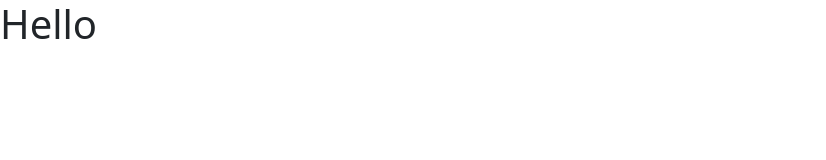
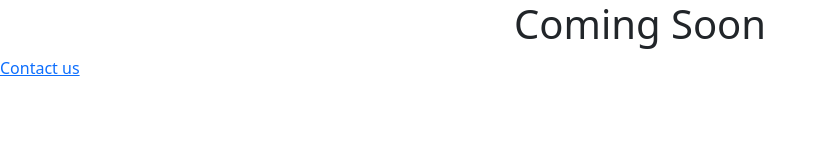
Before and after one commit to tmklabs/betmyfood, a website: page index.html in a window 1280 px wide. Shown: the whole page, without its empty margins (0-826 px from the left). Drawn offline with nearby package versions, Linux system fonts and the light colour scheme.

Commit message:
updated index page and setup on README.md

```diff
--- a/index.html
+++ b/index.html
@@ -3,11 +3,12 @@
 <head>
     <meta charset="UTF-8">
     <meta name="viewport" content="width=device-width, initial-scale=1.0">
-    <title>Document</title>
+    <title>betMyFood</title>
     <link href="node_modules\bootstrap\dist\css\bootstrap.min.css" rel="stylesheet"/>
 </head>
 <body>
-    <h1>Hello</h1>
+    <h1 class="text-center">Coming Soon</h1>
+    <a href="https://tmklabs.com">Contact us</a>
 
   <script src="node_modules\bootstrap\dist\js\bootstrap.min.js" defer></script>
 </body>
```
Also changed, not shown: README.md.
